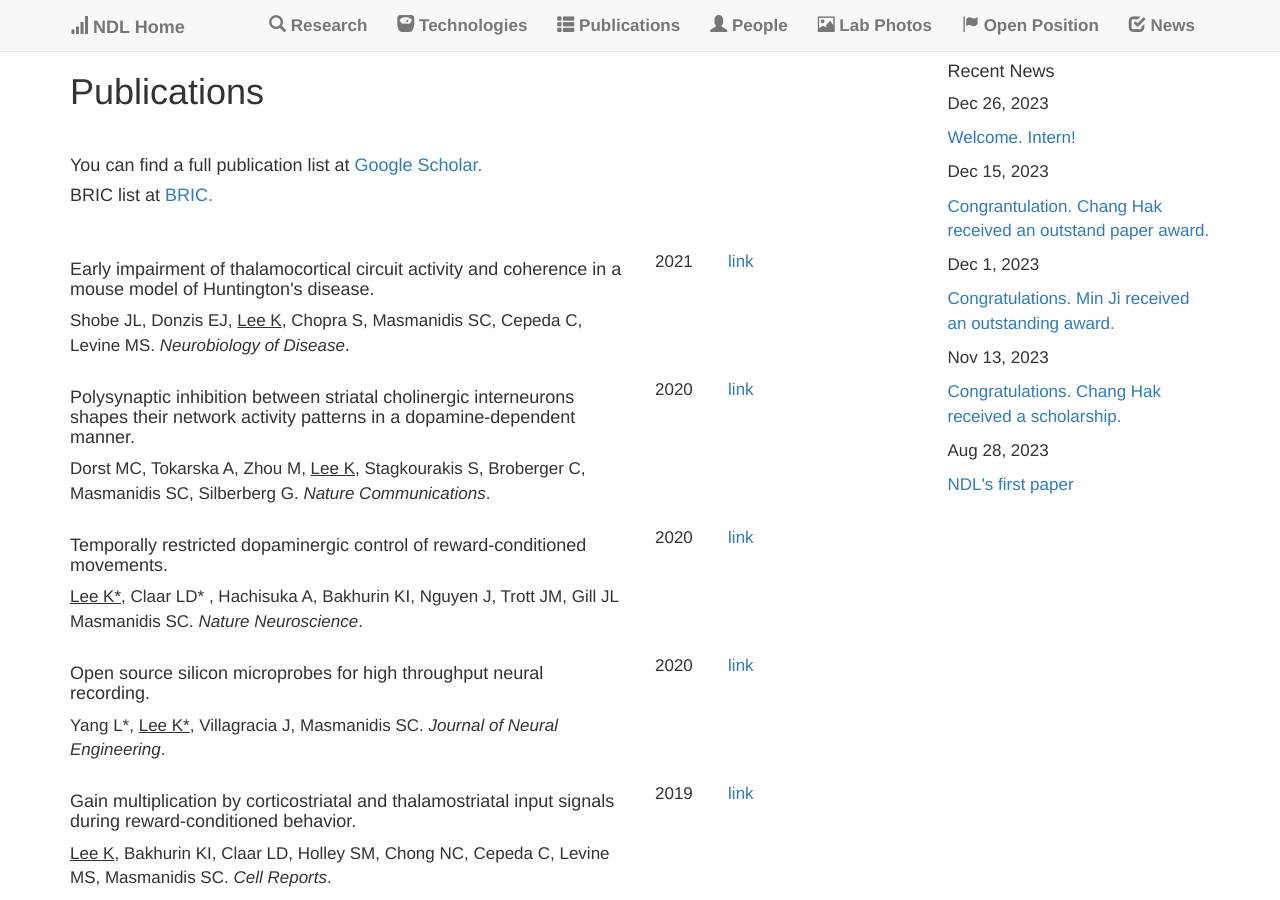
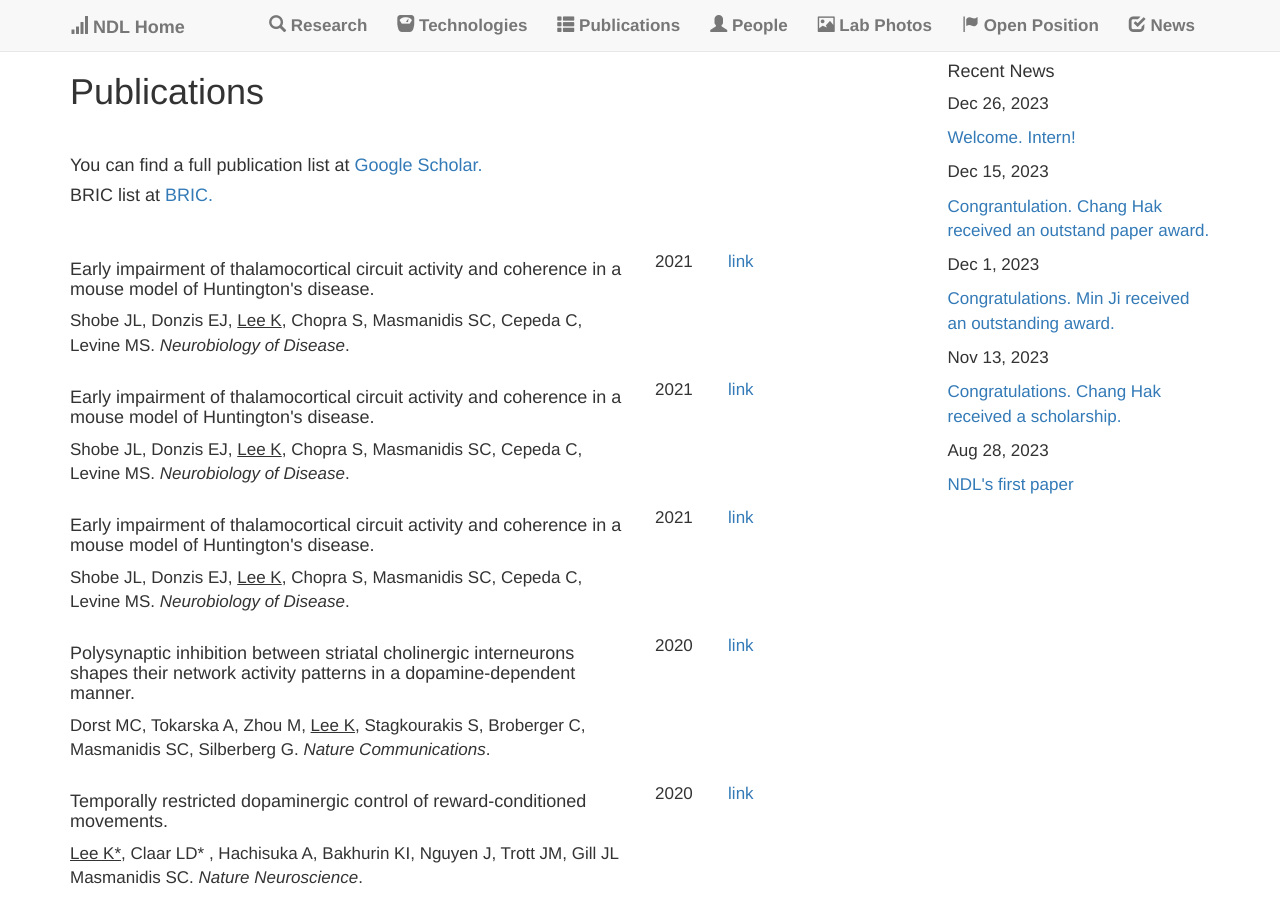
Before and after one commit to kleelab/kleelab.github.io, a Jekyll site: the page built from publications.html, in a window 1280 px wide and 900 px high. Built offline with Jekyll 4.4.1, drawn with Linux system fonts in a browser that asks for light colours; nearby versions of some CDN libraries; a style sheet for code colours, icons or effects is not loaded.

Commit message:
Update publications.yml

```diff
--- a/_data/publications.yml
+++ b/_data/publications.yml
@@ -1,4 +1,24 @@
 ---
+- title: >
+    Early impairment of thalamocortical circuit activity and coherence in a mouse model of Huntington's disease.
+  author: >
+    Shobe JL, Donzis EJ, <u>Lee K</u>, Chopra S, Masmanidis SC, Cepeda C, Levine MS. <I>Neurobiology of Disease</I>.
+  image:
+  year: 2021
+  repo:
+    name: link
+    url: https://www.sciencedirect.com/science/article/pii/S0969996121001960?via%3Dihub
+
+- title: >
+    Early impairment of thalamocortical circuit activity and coherence in a mouse model of Huntington's disease.
+  author: >
+    Shobe JL, Donzis EJ, <u>Lee K</u>, Chopra S, Masmanidis SC, Cepeda C, Levine MS. <I>Neurobiology of Disease</I>.
+  image:
+  year: 2021
+  repo:
+    name: link
+    url: https://www.sciencedirect.com/science/article/pii/S0969996121001960?via%3Dihub
+
 
 - title: >
     Early impairment of thalamocortical circuit activity and coherence in a mouse model of Huntington's disease.
```
